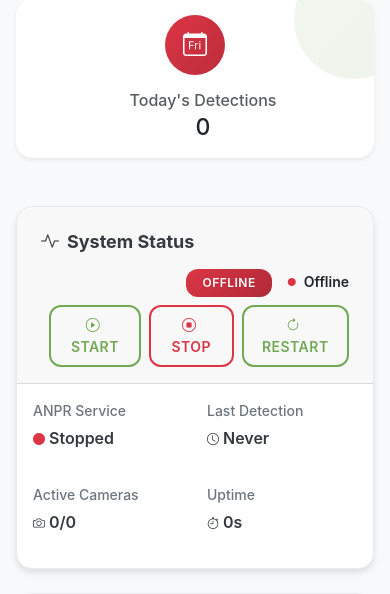
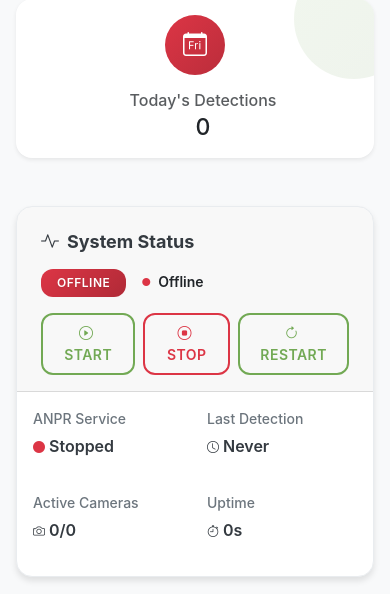
Before and after one commit to arpitpatel1364/ANPR, a Flask app: page / in a window 390 px wide. Shown: the part 1642-2236 px from the top of the page. Run offline with Flask 3, Linux system fonts and the light colour scheme; a user stored in the database is signed in; data that the repository does not hold is empty; some libraries are stand-ins or nearby versions.

Commit message:
refactor: restructure dashboard system status header layout for improved responsiveness

```diff
--- a/admin_panel/templates/dashboard.html
+++ b/admin_panel/templates/dashboard.html
@@ -167,16 +167,19 @@
             <div class="col-lg-6 mb-4">
                 <div class="card card-modern-enhanced">
                     <div class="card-header d-flex justify-content-between align-items-center flex-wrap gap-3">
+                        <div class="d-flex align-items-center flex-wrap gap-3">
                             <h5 class="card-title mb-0">
                                 <i class="bi bi-activity me-2"></i>System Status
                             </h5>
-                        <div class="d-flex align-items-center justify-content-end flex-wrap gap-2 ms-auto">
+                            <div class="d-flex align-items-center gap-2">
                                 <span class="badge badge-modern bg-success-gradient" id="systemStatus">Online</span>
                                 <div class="live-indicator" id="liveIndicator" style="display: none;">
                                     <i class="bi bi-circle-fill text-success"></i>
                                     <span class="ms-1 small">Live</span>
                                 </div>
-                            <div class="d-flex align-items-center gap-2 ms-2">
+                            </div>
+                        </div>
+                        <div class="d-flex align-items-center gap-2 ms-auto">
                             <button class="btn btn-sm btn-outline-success" onclick="startANPRService()" id="startServiceBtn">
                                 <i class="bi bi-play-circle me-1"></i>Start
                             </button>
@@ -186,7 +189,6 @@
                             <button class="btn btn-sm btn-outline-primary" onclick="restartANPRService()" id="restartServiceBtn">
                                 <i class="bi bi-arrow-clockwise me-1"></i>Restart
                             </button>
-                            </div>
                         </div>
                     </div>
                     <div class="card-body">
```
Lines whose indentation alone changed are shown as unchanged.
